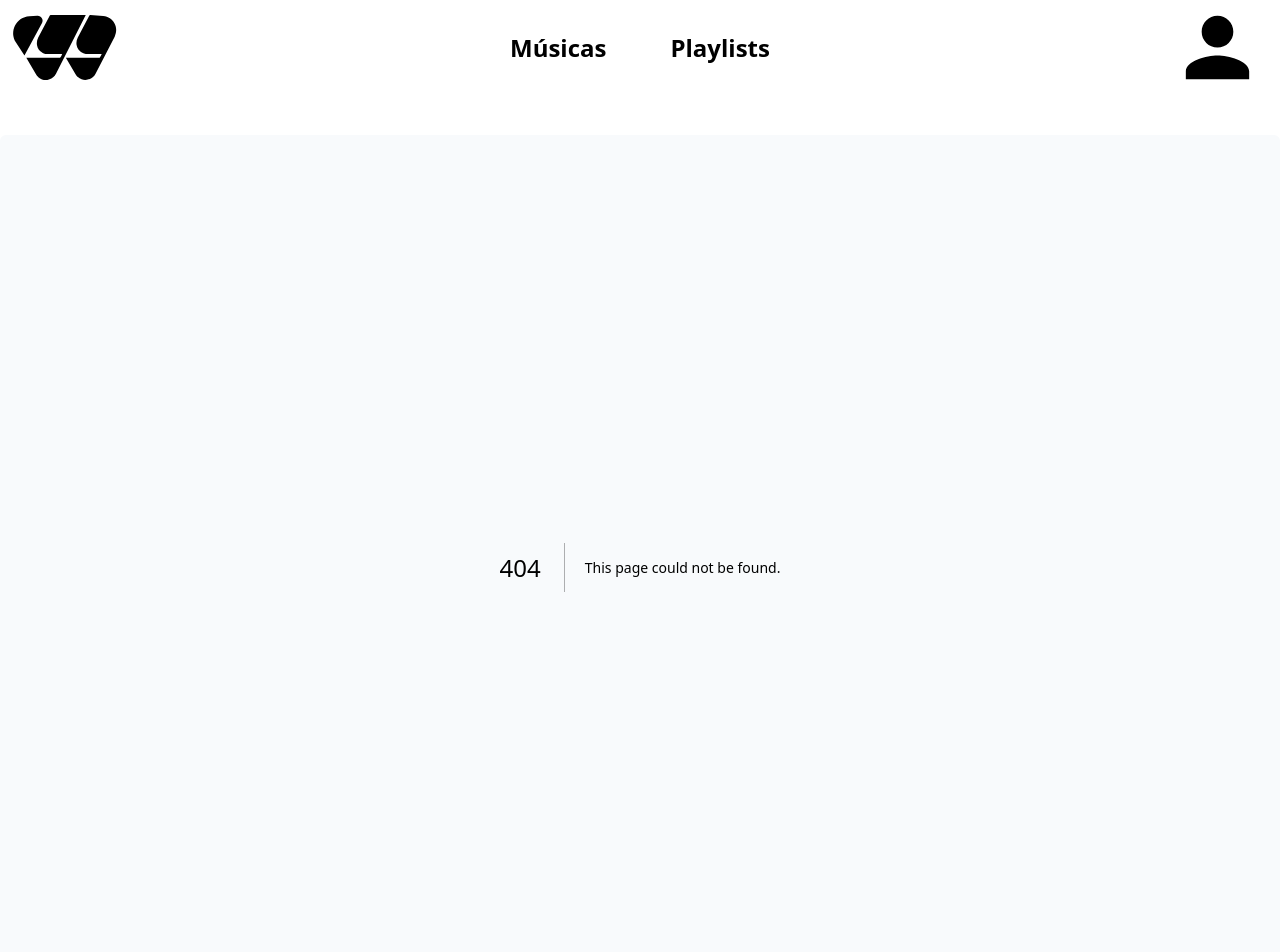
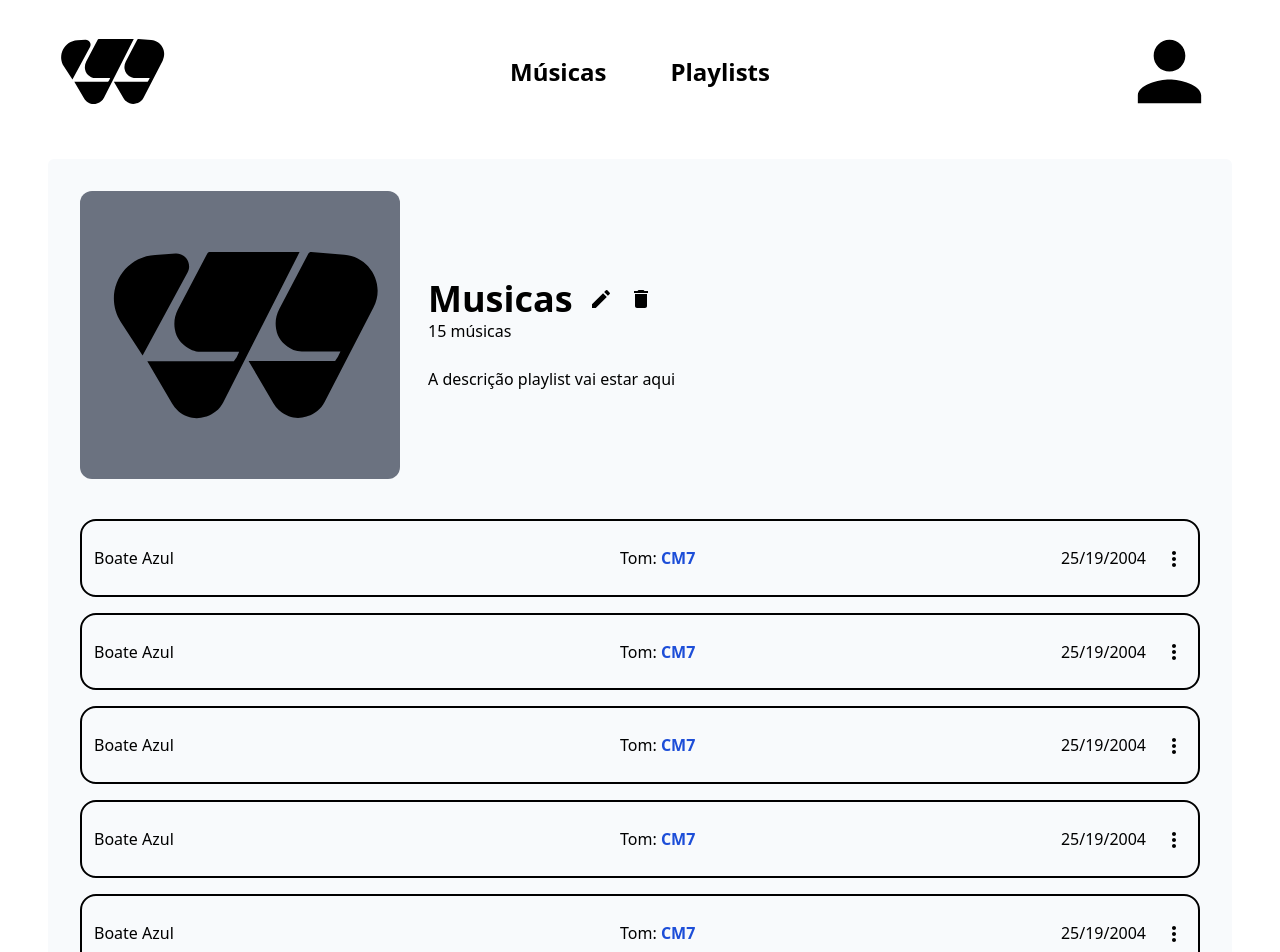
Before and after one commit to RafaelFernandes12/lyrics_lab_front_end, a Next.js app: page /playlist/1 in a window 1280 px wide. Before the commit this address had no page. Shown: the top 952 px of the page. Built offline with nearby package versions, Linux system fonts and the light colour scheme.

Commit message:
feat: playlist/id page design done

```diff
--- /dev/null
+++ b/src/app/(app)/playlist/[id]/page.tsx
@@ -0,0 +1,55 @@
+import logo from '@/assets/logo.svg';
+import { Album } from '@/components/SongCard/Album';
+import CreatedAt from '@/components/SongCard/CreatedAt';
+import SongCard from '@/components/SongCard/SongCard';
+import { Tom } from '@/components/SongCard/Tom';
+import DeleteIcon from '@mui/icons-material/Delete';
+import EditIcon from '@mui/icons-material/Edit';
+import Image from 'next/image';
+
+export default function Playlist(){
+  return(
+    <>
+      <section>
+        <div className="flex w-full items-center gap-7">
+          <Image
+            src={logo}
+            alt="example"
+            className="h-72 w-80 rounded-xl bg-gray-500"
+          />
+          <div className='w-full'>
+            <p className='flex items-center gap-4 text-center'>
+              <span className="text-4xl font-semibold">Musicas</span>
+              <EditIcon className="w-5 h-5"/>
+              <DeleteIcon className="w-5 h-5"/>
+            </p>
+            <span>15 músicas</span>
+            <p className='mt-6 w-10/12'>A descrição playlist vai estar aqui</p>
+          </div>
+        </div>
+      </section>
+      <section className='flex flex-col gap-4'>
+        <SongCard>
+          <Tom />
+          <CreatedAt />
+        </SongCard>
+        <SongCard>
+          <Tom />
+          <CreatedAt />
+        </SongCard>
+        <SongCard>
+          <Tom />
+          <CreatedAt />
+        </SongCard>
+        <SongCard>
+          <Tom />
+          <CreatedAt />
+        </SongCard>
+        <SongCard>
+          <Tom />
+          <CreatedAt />
+        </SongCard>
+      </section>
+    </>
+  );
+}
--- a/src/app/(app)/playlists/page.tsx
+++ b/src/app/(app)/playlists/page.tsx
@@ -3,7 +3,7 @@ import AddIcon from '@mui/icons-material/Add';
 
 export default function Playlists() {
   return (
-    <section>
+    <>
       <section className="flex items-center justify-between">
         <h1 className="text-3xl font-semibold">Playlists</h1>
         <button className="flex items-center gap-2 rounded-xl bg-black p-3 text-white ">
@@ -12,13 +12,24 @@ export default function Playlists() {
         </button>
       </section>
       <section>
-        <ul className='flex items-center gap-8'>
+        <ul className='grid grid-cols-5 items-center gap-8'>
+          <li><PlaylistCard /></li>
+          <li><PlaylistCard /></li>
+          <li><PlaylistCard /></li>
+          <li><PlaylistCard /></li>
+          <li><PlaylistCard /></li>
+          <li><PlaylistCard /></li>
+          <li><PlaylistCard /></li>
+          <li><PlaylistCard /></li>
+          <li><PlaylistCard /></li>
+          <li><PlaylistCard /></li>
+          <li><PlaylistCard /></li>
           <li><PlaylistCard /></li>
           <li><PlaylistCard /></li>
           <li><PlaylistCard /></li>
           <li><PlaylistCard /></li>
         </ul>
       </section>
-    </section>
+    </>
   );
 }
--- a/src/app/(app)/songs/page.tsx
+++ b/src/app/(app)/songs/page.tsx
@@ -6,7 +6,7 @@ import AddIcon from '@mui/icons-material/Add';
 import ArrowDropDownIcon from '@mui/icons-material/ArrowDropDown';
 export default function Songs() {
   return (
-    <main>
+    <>
       <section className="flex items-center justify-between">
         <h1 className="text-4xl font-semibold">Músicas</h1>
         <button className="flex items-center gap-2 rounded-xl bg-darkBlue p-3 text-white ">
@@ -53,6 +53,6 @@ export default function Songs() {
           <CreatedAt />
         </SongCard>
       </section>
-    </main>
+    </>
   );
 }
--- a/src/app/layout.tsx
+++ b/src/app/layout.tsx
@@ -1,4 +1,4 @@
-import { Header } from '@/components/Header';
+import { Header } from '@/components/Header/Header';
 import './globals.css';
 
 export default function RootLayout({
--- a/src/app/page.tsx
+++ b/src/app/page.tsx
@@ -1,16 +1,16 @@
-import { PlaylistCard } from '@/components/PlaylistCard/PlaylistCard'
-import SongCard from '@/components/SongCard/SongCard'
-import { Tom } from '@/components/SongCard/Tom'
-import Link from 'next/link'
+import { PlaylistCard } from '@/components/PlaylistCard/PlaylistCard';
+import SongCard from '@/components/SongCard/SongCard';
+import { Tom } from '@/components/SongCard/Tom';
+import Link from 'next/link';
 
 export default function Home() {
   return (
-    <main>
+    <>
       <section>
         <div className="mb-6 flex items-center justify-between font-semibold">
           <h2 className="text-3xl">Vistas recentemente</h2>
           <h3 className="text-2xl">
-            <Link href="/">Ver todas</Link>
+            <Link href="/songs">Ver todas</Link>
           </h3>
         </div>
 
@@ -36,7 +36,7 @@ export default function Home() {
         <div className="mb-6 flex items-center justify-between font-semibold">
           <h2 className="text-3xl">Playlists</h2>
           <h3 className="text-2xl">
-            <Link href="/">Ver todas</Link>
+            <Link href="/playlists">Ver todas</Link>
           </h3>
         </div>
         <div className="grid w-full grid-cols-5 gap-4">
@@ -49,6 +49,6 @@ export default function Home() {
           <PlaylistCard />
         </div>
       </section>
-    </main>
-  )
+    </>
+  );
 }
--- a/src/components/PlaylistCard/PlaylistCard.tsx
+++ b/src/components/PlaylistCard/PlaylistCard.tsx
@@ -1,13 +1,17 @@
 import logo from '@/assets/logo.svg';
 import Image from 'next/image';
+import Link from 'next/link';
+
 export function PlaylistCard() {
   return (
     <div className="flex w-64 flex-col">
-      <Image
-        src={logo}
-        alt="example"
-        className="h-52 w-64 flex-col rounded-xl bg-gray-500"
-      />
+      <Link href="/playlist/1">
+        <Image
+          src={logo}
+          alt="example"
+          className="h-52 w-64 flex-col rounded-xl bg-gray-500"
+        />
+      </Link>
       <p className="text-xl font-semibold ">Musicas</p>
       <p className="truncate text-sm">
         <span>Boate Azul</span>
```
Also changed, not shown: src/components/Header/Header.tsx (renamed from src/components/Header.tsx, +5 -5 lines), 1 other file (tests, documents, lock files or other folders).
